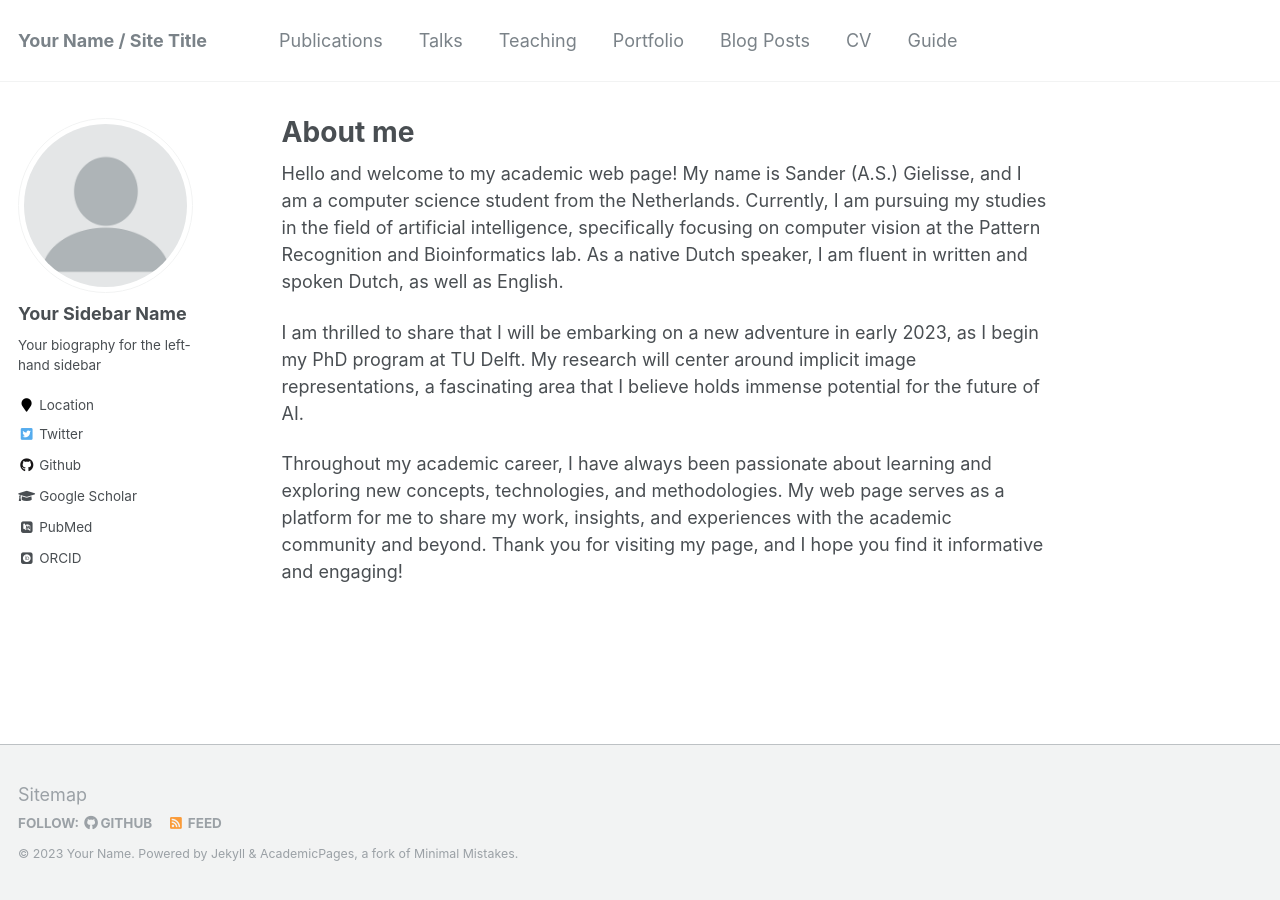
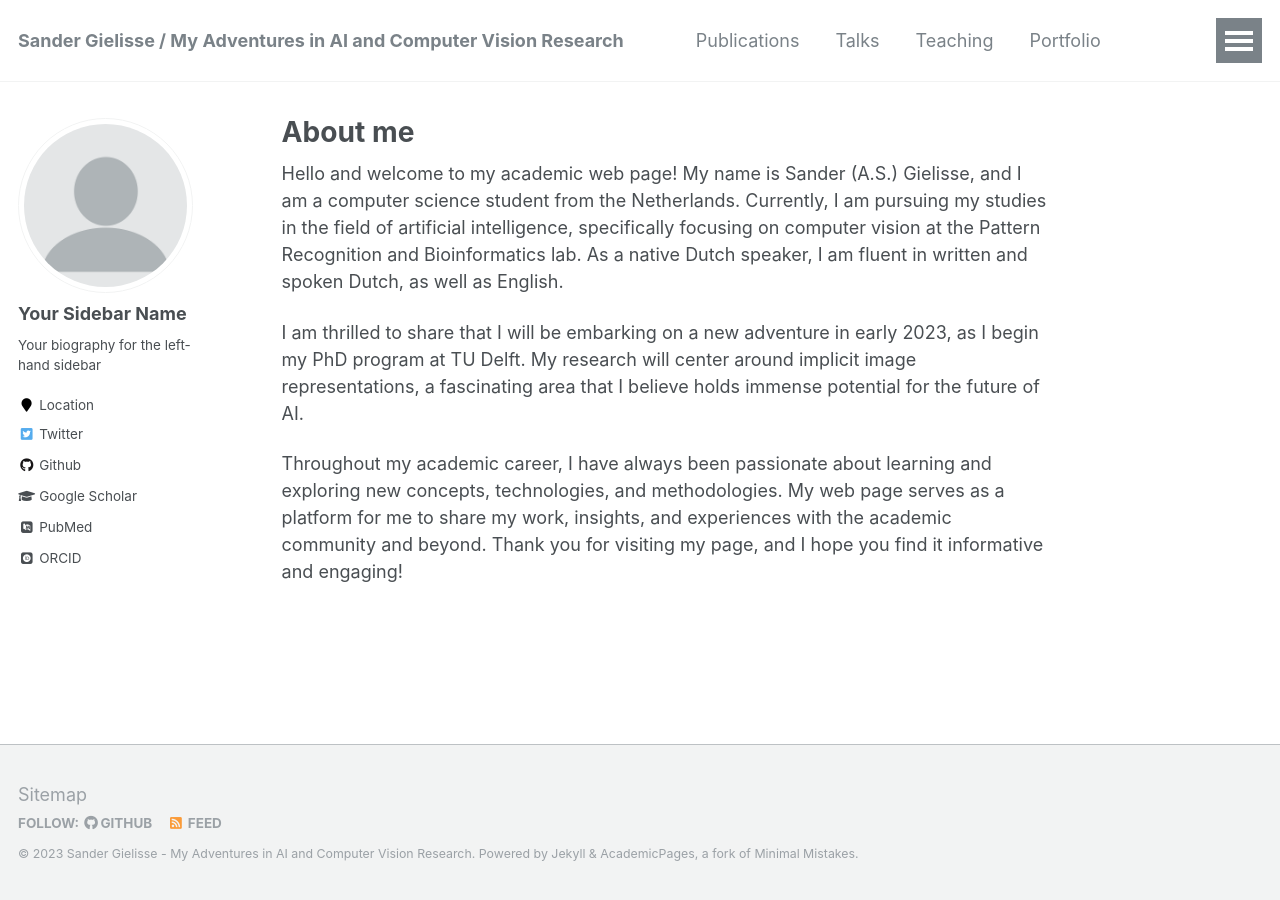
Before and after one commit to SanderGielisse/sandergielisse.github.io, a Jekyll site: the page built from _pages/about.md, in a window 1280 px wide. Built offline with Jekyll 4.4.1, drawn with Linux system fonts in a browser that asks for light colours; some web fonts are replaced.

Commit message:
Update _config.yml

```diff
--- a/_config.yml
+++ b/_config.yml
@@ -7,10 +7,10 @@
 
 # Site Settings
 locale                   : "en-US"
-title                    : "Your Name / Site Title"
+title                    : "Sander Gielisse / My Adventures in AI and Computer Vision Research"
 title_separator          : "-"
-name                     : &name "Your Name"
-description              : &description "personal description"
+name                     : &name "Sander Gielisse - My Adventures in AI and Computer Vision Research"
+description              : &description "Explore my academic journey and research interests in the field of computer science, with a focus on artificial intelligence and computer vision"
 url                      : https://sandergielisse.github.io # the base hostname & protocol for your site e.g. "https://mmistakes.github.io"
 baseurl                  : "" # the subpath of your site, e.g. "/blog"
 repository               : "sandergielisse/sandergielisse.github.io"
```
